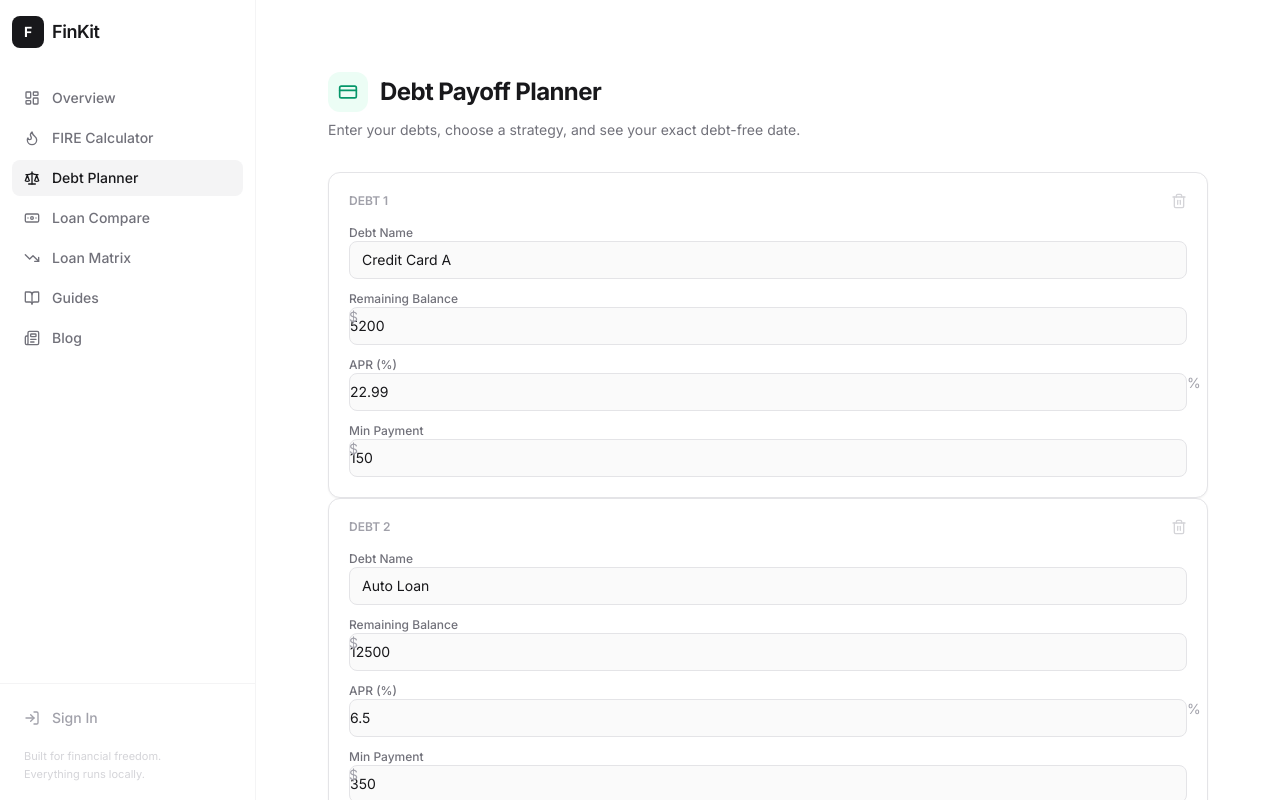
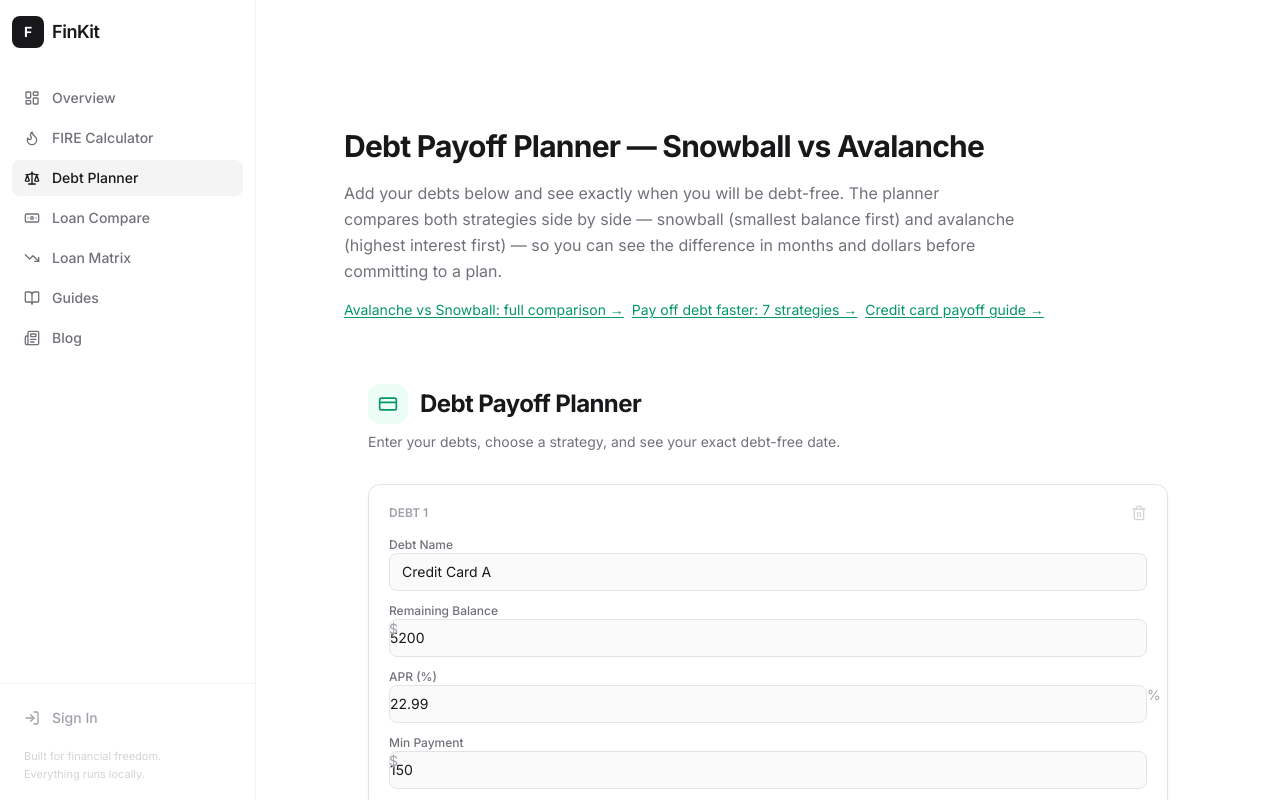
Before and after one commit to q-b23/finkit, a Next.js app: page /dashboard/debt in a window 1280 px wide. Shown: the top 800 px of the page. Built offline with nearby package versions, Linux system fonts and the light colour scheme; no server answers.

Commit message:
feat: add SEO intro + FAQ schema to debt payoff planner page

```diff
--- a/app/dashboard/debt/page.tsx
+++ b/app/dashboard/debt/page.tsx
@@ -1,15 +1,96 @@
 import { Metadata } from "next";
+import Link from "next/link";
 import { DebtPayoffPlanner } from "@/components/DebtPayoffPlanner";
 
 export const metadata: Metadata = {
-  title: "Debt Payoff Planner",
+  title: "Debt Payoff Planner — Snowball vs Avalanche Calculator",
   description:
-    "Compare snowball vs avalanche debt payoff strategies. See your exact debt-free date, total interest, and amortization schedule.",
+    "Free debt payoff calculator. Compare snowball vs avalanche side by side. See your exact debt-free date, total interest saved, and amortization schedule.",
 };
 
 /**
- * Debt Payoff Planner page — renders the DebtPayoffPlanner component.
+ * Debt Payoff Planner page with SEO intro content + interactive tool.
  */
 export default function DebtPlannerPage() {
-  return <DebtPayoffPlanner />;
+  return (
+    <div className="mx-auto max-w-4xl px-4 py-12 sm:px-6 md:py-20">
+      {/* SEO Intro */}
+      <section className="mb-10">
+        <h1 className="text-3xl font-bold tracking-tight text-zinc-900">
+          Debt Payoff Planner — Snowball vs Avalanche
+        </h1>
+        <p className="mt-4 max-w-2xl text-base leading-relaxed text-zinc-500">
+          Add your debts below and see exactly when you will be debt-free. The planner compares both strategies side by side — snowball (smallest balance first) and avalanche (highest interest first) — so you can see the difference in months and dollars before committing to a plan.
+        </p>
+        <div className="mt-4 flex flex-wrap gap-2">
+          <Link href="/debt-avalanche-vs-snowball" className="text-sm text-emerald-600 hover:text-emerald-700 underline underline-offset-2">
+            Avalanche vs Snowball: full comparison →
+          </Link>
+          <Link href="/pay-off-debt-faster" className="text-sm text-emerald-600 hover:text-emerald-700 underline underline-offset-2">
+            Pay off debt faster: 7 strategies →
+          </Link>
+          <Link href="/credit-card-payoff" className="text-sm text-emerald-600 hover:text-emerald-700 underline underline-offset-2">
+            Credit card payoff guide →
+          </Link>
+        </div>
+      </section>
+
+      {/* Interactive Tool */}
+      <DebtPayoffPlanner />
+
+      {/* FAQ Section */}
+      <section className="mt-16 border-t border-zinc-100 pt-12">
+        <h2 className="text-2xl font-bold tracking-tight text-zinc-900 mb-8">
+          Frequently Asked Questions
+        </h2>
+
+        <div className="space-y-8">
+          <div>
+            <h3 className="text-lg font-semibold text-zinc-900 mb-2">
+              Which debt payoff method saves more money?
+            </h3>
+            <p className="text-sm leading-relaxed text-zinc-500">
+              The avalanche method (highest interest rate first) is mathematically optimal and always saves the most in interest. However, the snowball method (smallest balance first) has been shown in studies to have higher completion rates because the early psychological wins build momentum. Use this planner to see the exact dollar difference for your specific debts.
+            </p>
+          </div>
+
+          <div>
+            <h3 className="text-lg font-semibold text-zinc-900 mb-2">
+              How do I use the debt payoff planner?
+            </h3>
+            <p className="text-sm leading-relaxed text-zinc-500">
+              Add each debt with its name, balance, interest rate, and minimum monthly payment. Then enter how much extra you can pay each month beyond the minimums. The planner instantly calculates your debt-free date and total interest for both snowball and avalanche strategies, so you can compare side by side.
+            </p>
+          </div>
+
+          <div>
+            <h3 className="text-lg font-semibold text-zinc-900 mb-2">
+              Should I use snowball or avalanche?
+            </h3>
+            <p className="text-sm leading-relaxed text-zinc-500">
+              If you have struggled to stick with financial plans in the past, choose snowball — the quick wins from paying off small debts first can keep you motivated. If you are disciplined and want to minimize total interest paid, choose avalanche. The difference is often a few hundred dollars and a couple of months, but for large high-interest debts (like credit cards at 20%+), avalanche can save significant money.
+            </p>
+          </div>
+
+          <div>
+            <h3 className="text-lg font-semibold text-zinc-900 mb-2">
+              What counts as "extra monthly payment"?
+            </h3>
+            <p className="text-sm leading-relaxed text-zinc-500">
+              The extra payment is any money beyond your total monthly minimums that you can allocate to debt. This could come from cutting a subscription, a side hustle, a tax refund, or simply budgeting. Even $50/month extra can shave months off your timeline and save hundreds in interest.
+            </p>
+          </div>
+
+          <div>
+            <h3 className="text-lg font-semibold text-zinc-900 mb-2">
+              Is my data safe?
+            </h3>
+            <p className="text-sm leading-relaxed text-zinc-500">
+              Yes. All calculations run locally in your browser. Your debt information never leaves your device — no accounts, no servers, no tracking. You can verify this by opening the browser developer tools Network tab: you will see zero data sent out.
+            </p>
+          </div>
+        </div>
+      </section>
+    </div>
+  );
 }
```
